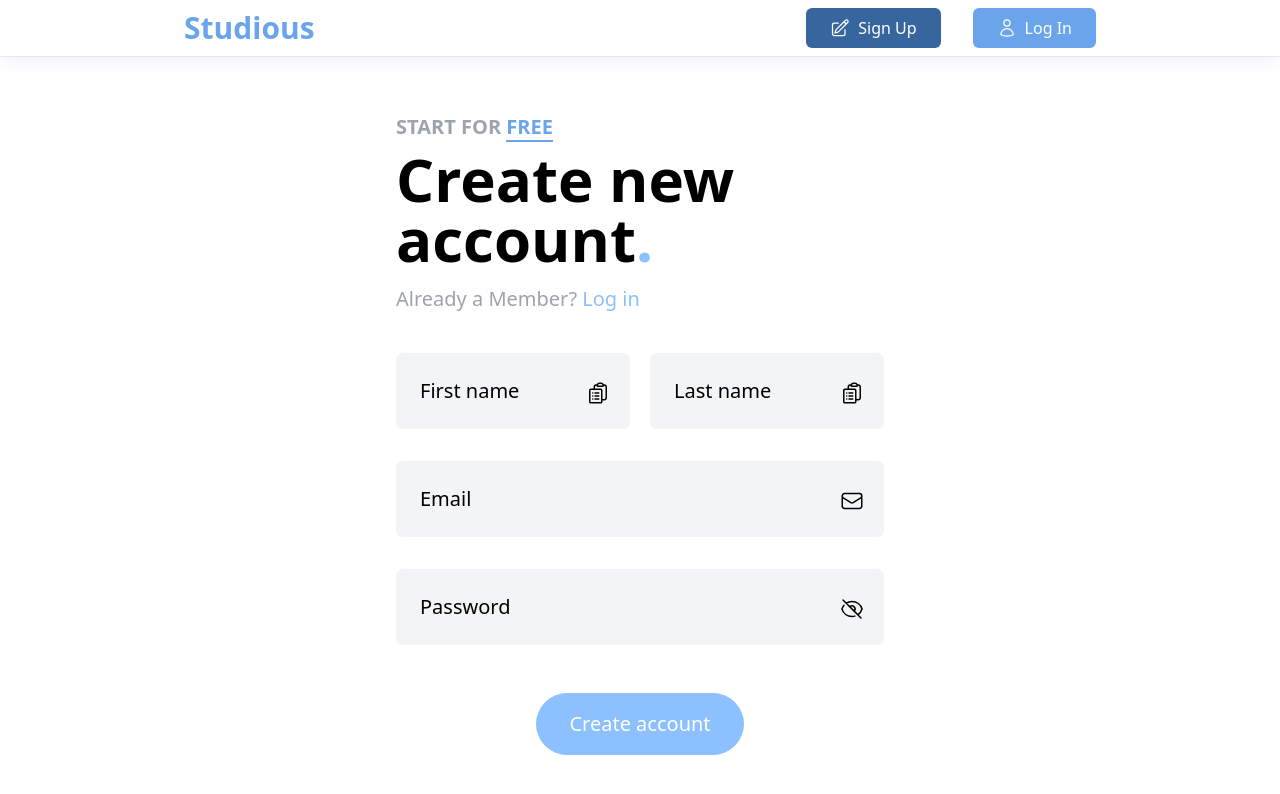
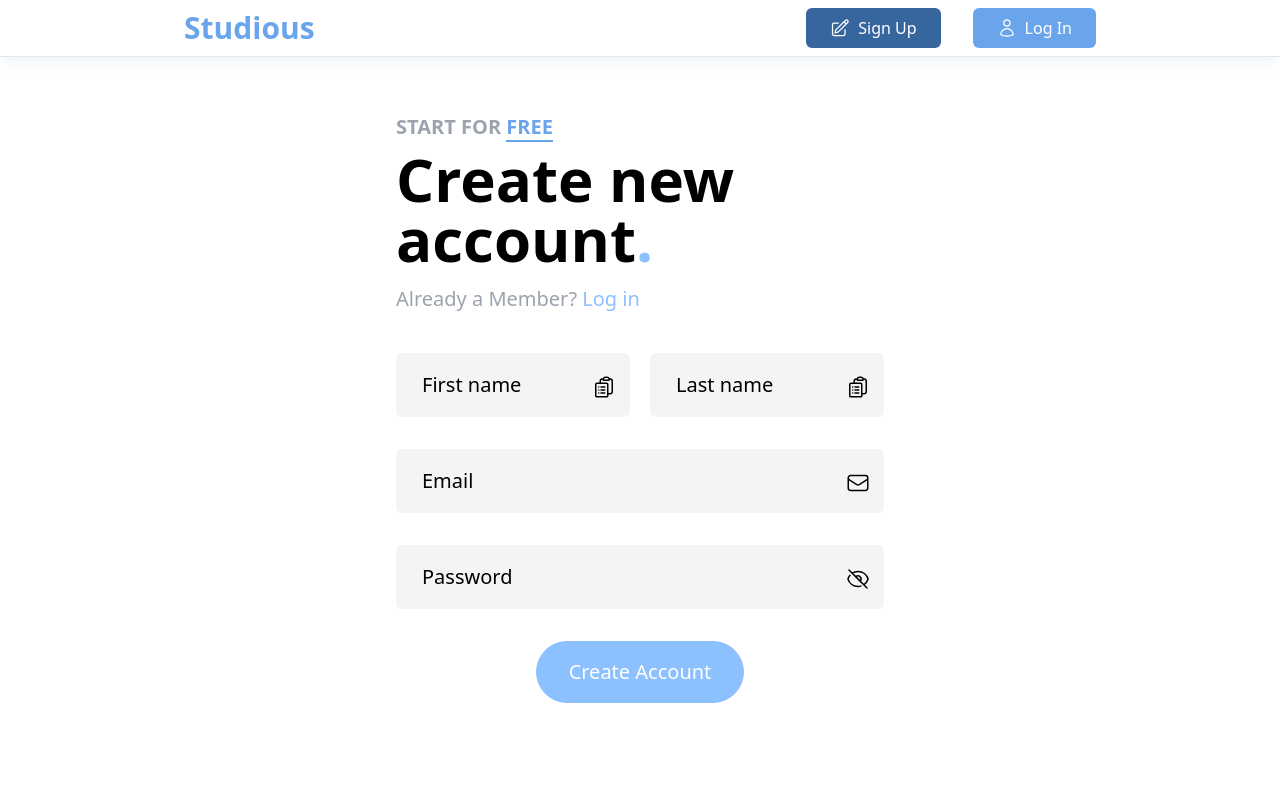
Before and after one commit to baulagerwin/studious-, a React (Vite) app: page /signup in a window 1280 px wide. Shown: the top 794 px of the page. Built offline with nearby package versions, Linux system fonts and the light colour scheme.

Commit message:
Refactored a reusable TextBox

```diff
--- a/package.json
+++ b/package.json
@@ -9,6 +9,7 @@
     "preview": "vite preview"
   },
   "dependencies": {
+    "joi": "^17.7.0",
     "react": "^18.2.0",
     "react-dom": "^18.2.0",
     "react-router-dom": "^6.4.3"
--- /dev/null
+++ b/src/components/Child.jsx
@@ -0,0 +1,53 @@
+import Joi from "joi";
+import Parent from "./Parent";
+
+class Child extends Parent {
+  handleOnChange = (e) => {
+    const state = { ...this.state };
+    const { error } = this.validate(e.target.value);
+
+    if (!e.target.value) state.error = "";
+    else
+      state.error = error
+        ? error.details[0].message.replace(`"firstName" length m`, "M")
+        : "";
+
+    state.value = e.target.value;
+    this.setState(state);
+  };
+
+  validate = (value) => {
+    const schema = Joi.object({
+      firstName: Joi.string().min(2).max(55).required(),
+    });
+
+    return schema.validate({ firstName: value });
+  };
+
+  render() {
+    return (
+      <div className={this.getBoxStyle()}>
+        <input
+          id={this.props.name}
+          type={this.props.type}
+          className={this.getInputStyle()}
+          value={this.state.value}
+          onChange={this.handleOnChange}
+          onFocus={this.handleOnFocus}
+          onBlur={this.handleOnBlur}
+        />
+        <span className={this.getPlaceHolderStyle()}>
+          {this.state.error ? this.state.error : this.props.text}
+        </span>
+        <label
+          htmlFor={this.props.name}
+          className="absolute top-50 left-100 translate-y-3 -translate-x-7"
+        >
+          {this.props.icon}
+        </label>
+      </div>
+    );
+  }
+}
+
+export default Child;
--- /dev/null
+++ b/src/components/Parent.jsx
@@ -0,0 +1,49 @@
+import { Component } from "react";
+
+class Parent extends Component {
+  state = {
+    isFocus: false,
+    value: "",
+    error: "",
+  };
+
+  getBoxStyle = () => {
+    if (this.state.isFocus && this.state.error)
+      return `bg-gray-100 rounded-md p-2 relative border-2 border-red-600 bg-white outline outline-gray-200`;
+    if (this.state.isFocus)
+      return `bg-gray-100 rounded-md p-2 relative border-2 border-second bg-white outline outline-gray-200`;
+    return `bg-gray-100 rounded-md p-2 relative border-2 border-transparent outline outline-transparent`;
+  };
+
+  getInputStyle = () => {
+    if (this.state.isFocus) return "text-xl p-2 outline-none bg-white w-full";
+    return "text-xl p-2 outline-none bg-gray-100 w-full";
+  };
+
+  getPlaceHolderStyle = () => {
+    if (this.state.isFocus && this.state.error)
+      return "text-md text-red-600 font-semibold bg-white p-1 absolute top-50 -translate-y-7 left-0 translate-x-2 pointer-events-none transition-all duration-250";
+    if (this.state.isFocus)
+      return "text-md text-second font-semibold bg-white p-1 absolute top-50 -translate-y-7 left-0 translate-x-2 pointer-events-none transition-all duration-250";
+    return "text-xl absolute top-50 translate-y-2 left-0 translate-x-6 pointer-events-none transition-all duration-250";
+  };
+
+  handleOnFocus = () => {
+    const state = { ...this.state };
+    state.isFocus = true;
+
+    this.setState(state);
+  };
+
+  handleOnBlur = () => {
+    if (this.state.value) return;
+
+    const state = { ...this.state };
+    state.isFocus = false;
+    state.error = "";
+
+    this.setState(state);
+  };
+}
+
+export default Parent;
--- /dev/null
+++ b/src/components/TextBox.jsx
@@ -0,0 +1,56 @@
+import Joi from "joi";
+import { useState } from "react";
+
+function TextBox({ name, text, icon, type = "text" }) {
+  const [isFocus, setIsFocus] = useState(false);
+  const [value, setValue] = useState("");
+
+  let box = `bg-gray-100 rounded-md p-2 relative border-2 border-transparent outline outline-transparent`;
+  let input = "text-xl p-2 outline-none bg-gray-100 w-full";
+  let placeholder =
+    "text-xl absolute top-50 translate-y-2 left-0 translate-x-6 pointer-events-none transition-all duration-250";
+
+  if (isFocus) {
+    box = `bg-gray-100 rounded-md p-2 relative border-2 border-second bg-white outline outline-gray-200`;
+    input = "text-xl p-2 outline-none bg-white w-full";
+    placeholder =
+      "text-md text-second font-semibold bg-white p-1 absolute top-50 -translate-y-7 left-0 translate-x-2 pointer-events-none transition-all duration-250";
+  }
+
+  function handleOnChange(e) {
+    setValue(e.target.value);
+  }
+
+  function handleOnFocus(e) {
+    setIsFocus(true);
+  }
+
+  function handleOnBlur(e) {
+    if (value) return;
+
+    setIsFocus(false);
+  }
+
+  return (
+    <div className={box}>
+      <input
+        id={name}
+        type={type}
+        className={input}
+        value={value}
+        onChange={handleOnChange}
+        onFocus={handleOnFocus}
+        onBlur={handleOnBlur}
+      />
+      <span className={placeholder}>{text}</span>
+      <label
+        htmlFor={name}
+        className="absolute top-50 left-100 translate-y-3 -translate-x-7"
+      >
+        {icon}
+      </label>
+    </div>
+  );
+}
+
+export default TextBox;
--- /dev/null
+++ b/src/containers/Center.jsx
@@ -0,0 +1,5 @@
+function Center({ children }) {
+  return <div className="flex justify-center items-center">{children}</div>;
+}
+
+export default Center;
--- /dev/null
+++ b/src/containers/Column.jsx
@@ -0,0 +1,5 @@
+function Column({ children }) {
+  return <div className="">{children}</div>;
+}
+
+export default Column;
--- /dev/null
+++ b/src/containers/ColumnSpanFull.jsx
@@ -0,0 +1,5 @@
+function ColumnSpanFull({ children }) {
+  return <div className="col-span-full">{children}</div>;
+}
+
+export default ColumnSpanFull;
--- /dev/null
+++ b/src/containers/Container.jsx
@@ -0,0 +1,5 @@
+function Container({ children }) {
+  return <div className="container mx-auto">{children}</div>;
+}
+
+export default Container;
--- /dev/null
+++ b/src/elements/SubmitButton.jsx
@@ -0,0 +1,9 @@
+function SubmitButton({ style, children }) {
+  return (
+    <button className={style} type="submit">
+      {children}
+    </button>
+  );
+}
+
+export default SubmitButton;
--- /dev/null
+++ b/src/layouts/TwoGrids.jsx
@@ -0,0 +1,5 @@
+function TwoGrids({ children }) {
+  return <div className="grid grid-cols-2 gap-x-5 gap-y-8">{children}</div>;
+}
+
+export default TwoGrids;
--- a/src/pages/SignUp.jsx
+++ b/src/pages/SignUp.jsx
@@ -1,8 +1,16 @@
 import { Link } from "react-router-dom";
+import Child from "../components/Child";
+import TextBox from "../components/TextBox";
+import Center from "../containers/Center";
+import Column from "../containers/Column";
+import ColumnSpanFull from "../containers/ColumnSpanFull";
+import Container from "../containers/Container";
+import SubmitButton from "../elements/SubmitButton";
+import TwoGrids from "../layouts/TwoGrids";
 
 function Register() {
   return (
-    <div className="container mx-auto">
+    <Container>
       <div className="w-1/2 mx-auto mt-14">
         <p className="text-xl font-semibold uppercase text-gray-400 mb-2">
           Start for{" "}
@@ -17,16 +25,13 @@ function Register() {
             Log in
           </Link>
         </p>
-        <form action="#" className="grid grid-cols-2 gap-x-5 gap-y-8">
-          <div className="bg-gray-100 rounded-md p-4 relative">
-            <input
-              type="text"
-              className="text-xl p-2 outline-none bg-gray-100 w-full"
-            />
-            <span className="text-xl absolute top-50 translate-y-2 left-0 translate-x-6 pointer-events-none">
-              First name
-            </span>
-            <span className="absolute top-50 left-100 translate-y-3 -translate-x-7">
+        <form action="#">
+          <TwoGrids>
+            <Column>
+              {/* <TextBox
+                name="firstName"
+                text="First name"
+                icon={
                   <svg
                     xmlns="http://www.w3.org/2000/svg"
                     fill="none"
@@ -41,17 +46,12 @@ function Register() {
                       d="M9 12h3.75M9 15h3.75M9 18h3.75m3 .75H18a2.25 2.25 0 002.25-2.25V6.108c0-1.135-.845-2.098-1.976-2.192a48.424 48.424 0 00-1.123-.08m-5.801 0c-.065.21-.1.433-.1.664 0 .414.336.75.75.75h4.5a.75.75 0 00.75-.75 2.25 2.25 0 00-.1-.664m-5.8 0A2.251 2.251 0 0113.5 2.25H15c1.012 0 1.867.668 2.15 1.586m-5.8 0c-.376.023-.75.05-1.124.08C9.095 4.01 8.25 4.973 8.25 6.108V8.25m0 0H4.875c-.621 0-1.125.504-1.125 1.125v11.25c0 .621.504 1.125 1.125 1.125h9.75c.621 0 1.125-.504 1.125-1.125V9.375c0-.621-.504-1.125-1.125-1.125H8.25zM6.75 12h.008v.008H6.75V12zm0 3h.008v.008H6.75V15zm0 3h.008v.008H6.75V18z"
                     />
                   </svg>
-            </span>
-          </div>
-          <div className="bg-gray-100 rounded-md p-4 relative">
-            <input
-              type="text"
-              className="text-xl p-2 outline-none bg-gray-100 w-full"
-            />
-            <span className="text-xl absolute top-50 translate-y-2 left-0 translate-x-6 pointer-events-none">
-              Last name
-            </span>
-            <span className="absolute top-50 left-100 translate-y-3 -translate-x-7">
+                }
+              /> */}
+              <Child
+                name="firstName"
+                text="First name"
+                icon={
                   <svg
                     xmlns="http://www.w3.org/2000/svg"
                     fill="none"
@@ -66,17 +66,36 @@ function Register() {
                       d="M9 12h3.75M9 15h3.75M9 18h3.75m3 .75H18a2.25 2.25 0 002.25-2.25V6.108c0-1.135-.845-2.098-1.976-2.192a48.424 48.424 0 00-1.123-.08m-5.801 0c-.065.21-.1.433-.1.664 0 .414.336.75.75.75h4.5a.75.75 0 00.75-.75 2.25 2.25 0 00-.1-.664m-5.8 0A2.251 2.251 0 0113.5 2.25H15c1.012 0 1.867.668 2.15 1.586m-5.8 0c-.376.023-.75.05-1.124.08C9.095 4.01 8.25 4.973 8.25 6.108V8.25m0 0H4.875c-.621 0-1.125.504-1.125 1.125v11.25c0 .621.504 1.125 1.125 1.125h9.75c.621 0 1.125-.504 1.125-1.125V9.375c0-.621-.504-1.125-1.125-1.125H8.25zM6.75 12h.008v.008H6.75V12zm0 3h.008v.008H6.75V15zm0 3h.008v.008H6.75V18z"
                     />
                   </svg>
-            </span>
-          </div>
-          <div className="bg-gray-100 rounded-md p-4 col-span-full relative">
-            <input
-              type="text"
-              className="text-xl p-2 outline-none bg-gray-100 w-full"
+                }
               />
-            <span className="text-xl absolute top-50 translate-y-2 left-0 translate-x-6 pointer-events-none">
-              Email
-            </span>
-            <span className="absolute top-50 left-100 translate-y-3 -translate-x-7">
+            </Column>
+            <Column>
+              <TextBox
+                name="lastName"
+                text="Last name"
+                icon={
+                  <svg
+                    xmlns="http://www.w3.org/2000/svg"
+                    fill="none"
+                    viewBox="0 0 24 24"
+                    strokeWidth={1.5}
+                    stroke="currentColor"
+                    className="w-6 h-6"
+                  >
+                    <path
+                      strokeLinecap="round"
+                      strokeLinejoin="round"
+                      d="M9 12h3.75M9 15h3.75M9 18h3.75m3 .75H18a2.25 2.25 0 002.25-2.25V6.108c0-1.135-.845-2.098-1.976-2.192a48.424 48.424 0 00-1.123-.08m-5.801 0c-.065.21-.1.433-.1.664 0 .414.336.75.75.75h4.5a.75.75 0 00.75-.75 2.25 2.25 0 00-.1-.664m-5.8 0A2.251 2.251 0 0113.5 2.25H15c1.012 0 1.867.668 2.15 1.586m-5.8 0c-.376.023-.75.05-1.124.08C9.095 4.01 8.25 4.973 8.25 6.108V8.25m0 0H4.875c-.621 0-1.125.504-1.125 1.125v11.25c0 .621.504 1.125 1.125 1.125h9.75c.621 0 1.125-.504 1.125-1.125V9.375c0-.621-.504-1.125-1.125-1.125H8.25zM6.75 12h.008v.008H6.75V12zm0 3h.008v.008H6.75V15zm0 3h.008v.008H6.75V18z"
+                    />
+                  </svg>
+                }
+              />
+            </Column>
+            <ColumnSpanFull>
+              <TextBox
+                name="email"
+                text="Email"
+                icon={
                   <svg
                     xmlns="http://www.w3.org/2000/svg"
                     fill="none"
@@ -91,17 +110,14 @@ function Register() {
                       d="M21.75 6.75v10.5a2.25 2.25 0 01-2.25 2.25h-15a2.25 2.25 0 01-2.25-2.25V6.75m19.5 0A2.25 2.25 0 0019.5 4.5h-15a2.25 2.25 0 00-2.25 2.25m19.5 0v.243a2.25 2.25 0 01-1.07 1.916l-7.5 4.615a2.25 2.25 0 01-2.36 0L3.32 8.91a2.25 2.25 0 01-1.07-1.916V6.75"
                     />
                   </svg>
-            </span>
-          </div>
-          <div className="bg-gray-100 rounded-md p-4 col-span-full relative">
-            <input
-              type="text"
-              className="text-xl p-2 outline-none bg-gray-100 w-full"
+                }
               />
-            <span className="text-xl absolute top-50 translate-y-2 left-0 translate-x-6 pointer-events-none">
-              Password
-            </span>
-            <span className="absolute top-50 left-100 translate-y-3 -translate-x-7">
+            </ColumnSpanFull>
+            <ColumnSpanFull>
+              <TextBox
+                name="password"
+                text="Password"
+                icon={
                   <svg
                     xmlns="http://www.w3.org/2000/svg"
                     fill="none"
@@ -116,19 +132,21 @@ function Register() {
                       d="M3.98 8.223A10.477 10.477 0 001.934 12C3.226 16.338 7.244 19.5 12 19.5c.993 0 1.953-.138 2.863-.395M6.228 6.228A10.45 10.45 0 0112 4.5c4.756 0 8.773 3.162 10.065 7.498a10.523 10.523 0 01-4.293 5.774M6.228 6.228L3 3m3.228 3.228l3.65 3.65m7.894 7.894L21 21m-3.228-3.228l-3.65-3.65m0 0a3 3 0 10-4.243-4.243m4.242 4.242L9.88 9.88"
                     />
                   </svg>
-            </span>
-          </div>
-          <div className="p-4 col-span-full flex justify-center items-center">
-            <button
-              type="submit"
-              className="border border-second bg-second hover:bg-first hover:border-first py-4 px-8 rounded-full text-xl text-white"
-            >
-              Create account
-            </button>
-          </div>
+                }
+                type="password"
+              />
+            </ColumnSpanFull>
+            <ColumnSpanFull>
+              <Center>
+                <SubmitButton style="border border-second bg-second hover:bg-first hover:border-first py-4 px-8 rounded-full text-xl text-white">
+                  Create Account
+                </SubmitButton>
+              </Center>
+            </ColumnSpanFull>
+          </TwoGrids>
         </form>
       </div>
-    </div>
+    </Container>
   );
 }
 
```
Also changed, not shown: 1 other file (tests, documents, lock files or other folders). Lines whose indentation alone changed are shown as unchanged.
